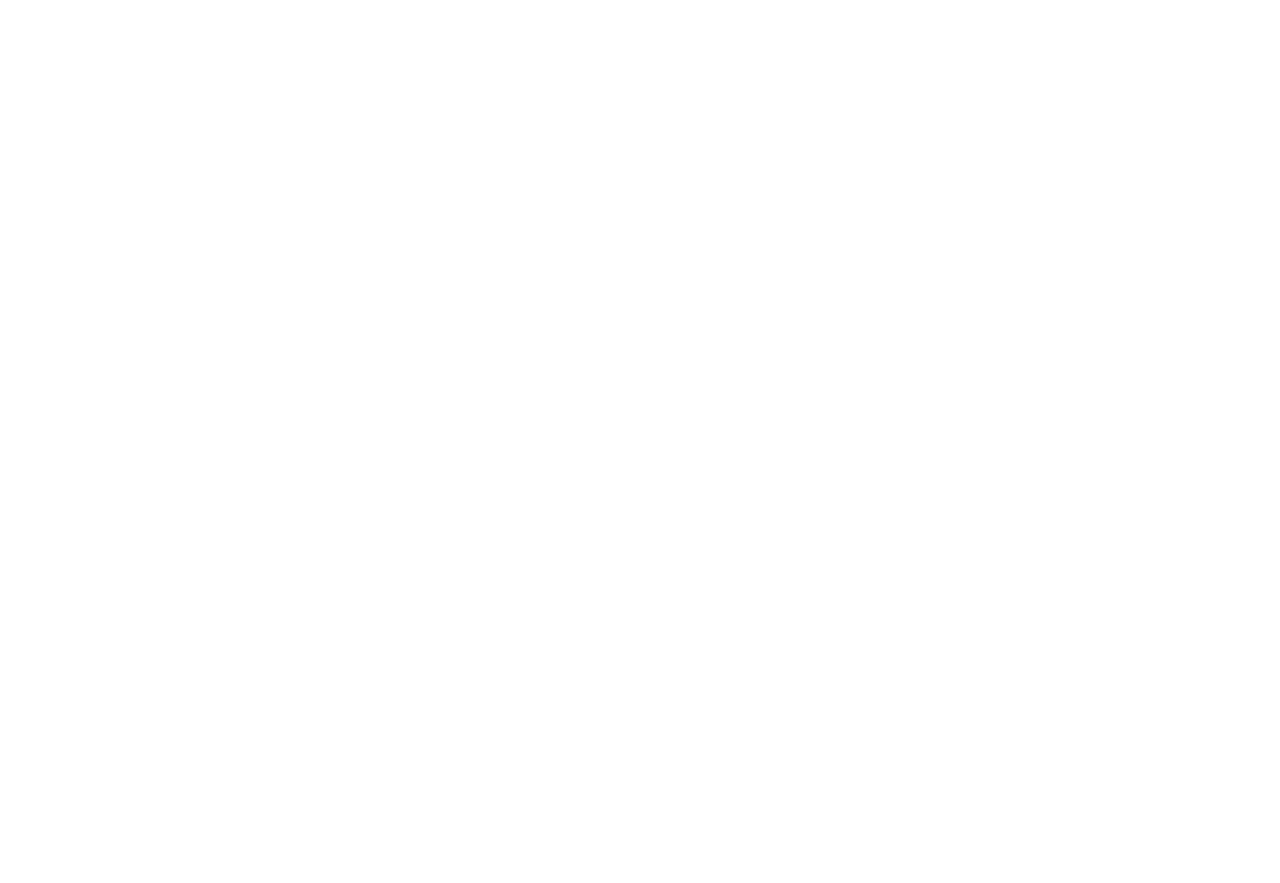
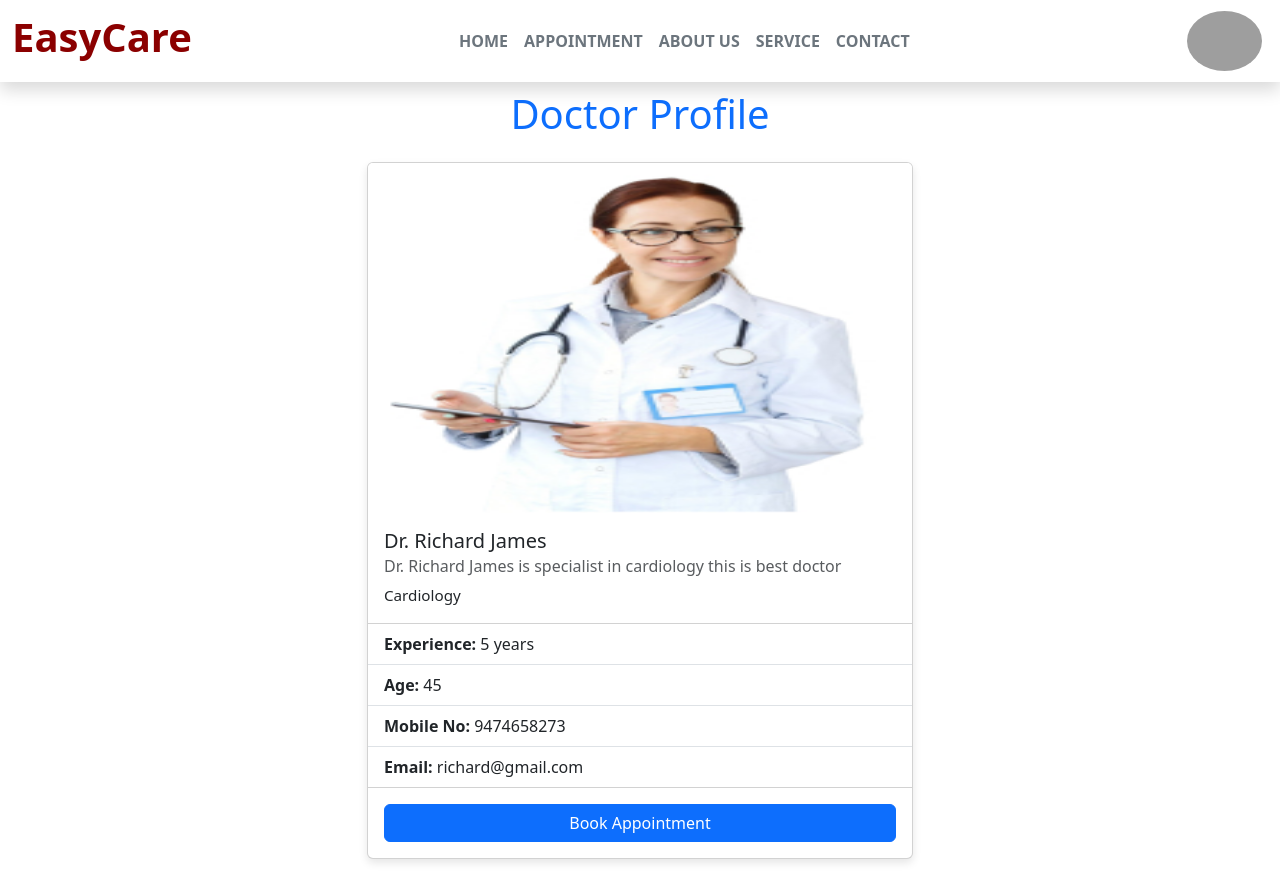
Before and after one commit to Tauqueer123manzar/Hospital_appointment_app, a React (Vite) app in the folder Frontend/Doctor-appointment/: page /doctor/1 in a window 1280 px wide. Before the commit this address had no page. Before the commit the page ends 800 px from the top, so only its background shows below. Built offline with nearby package versions, Linux system fonts and the light colour scheme; grey boxes are pictures that could not be loaded.

Commit message:
add doctorprofile

```diff
--- a/Frontend/Doctor-appointment/src/App.jsx
+++ b/Frontend/Doctor-appointment/src/App.jsx
@@ -11,6 +11,7 @@
 import MyProfile from './pages/MyProfile'
 import MyAppointment from '../src/pages/MyAppointments'
 import './App.css'
+import Doctorprofile from './components/Doctorprofile'
 function App() {
 
   return (
@@ -24,6 +25,7 @@
         <Route path='/contact' element={<Contactus/>}/>
         <Route path='/myprofile' element={<MyProfile/>}/>
         <Route path='/myappointment' element={<MyAppointment/>}/>
+        <Route path='/doctor/:id' element={<Doctorprofile/>}/>
         <Route path='/register' element={<Register/>}/>
         <Route path='/login' element={<Login/>}/>
       </Routes>
--- /dev/null
+++ b/Frontend/Doctor-appointment/src/components/Doctorprofile.jsx
@@ -0,0 +1,210 @@
+import React from 'react';
+import { useParams } from 'react-router-dom';
+import { Container, Row, Col, Button } from 'react-bootstrap';
+import Card from 'react-bootstrap/Card';
+import ListGroup from 'react-bootstrap/ListGroup';
+import doctor1 from '../assets/file (2) 1.jpg';
+import doctor2 from '../assets/file (2) 2.jpg';
+import doctor3 from '../assets/file (2) 3.png';
+import doctor4 from '../assets/file (3) 1.jpg';
+import doctor5 from '../assets/file (3) 3.png';
+import doctor6 from '../assets/file (4) 1.jpg';
+import doctor7 from '../assets/file (4) 2.jpg';
+import doctor8 from '../assets/file (4) 4.png';
+import doctor9 from '../assets/file (5) 1.jpg';
+import doctor10 from '../assets/file (5) 2.png';
+import doctor11 from '../assets/file (5) 3.png';
+import doctor12 from '../assets/file (5) 4.png';
+import appointment from '../pages/Appointment.jsx';
+import Topbar from './Topbar';
+const DoctorProfile = () => {
+    const { id } = useParams();
+    const doctorId = parseInt(id);
+    const Doctorsdata = [
+        {
+            id: 1,
+            image: doctor1,
+            title: "Available",
+            name: "Dr. Richard James",
+            description: "Cardiology",
+            specialization: "Dr. Richard James is specialist in cardiology this is best doctor",
+            experience: "5 years",
+            Age: "45",
+            mobileno: "9474658273",
+            email: "richard@gmail.com"
+        },
+        {
+            id: 2,
+            image: doctor2,
+            title: "Available",
+            name: "Dr. Richard James",
+            description: "ENT",
+            specialization: "Dr. Richard James is specialist in cardiology this is best doctor",
+            experience: "5 years",
+            Age: "45",
+            mobileno: "9474658273",
+            email: "richard@gmail.com"
+        },
+        {
+            id: 3,
+            image: doctor3,
+            title: "Available",
+            name: "Dr. Richard James",
+            description: "Neurology",
+            specialization: "Dr. Richard James is specialist in cardiology this is best doctor",
+            experience: "5 years",
+            Age: "45",
+            mobileno: "9474658273",
+            email: "richard@gmail.com"
+        },
+        {
+            id: 4,
+            image: doctor4,
+            title: "Available",
+            name: "Dr. Richard James",
+            description: "Orthopedics",
+            specialization: "Dr. Richard James is specialist in cardiology this is best doctor",
+            experience: "5 years",
+            Age: "45",
+            mobileno: "9474658273",
+            email: "richard@gmail.com"
+        },
+        {
+            id: 5,
+            image: doctor5,
+            title: "Available",
+            name: "Dr. Richard James",
+            description: "Therapy",
+            specialization: "Dr. Richard James is specialist in cardiology this is best doctor",
+            experience: "5 years",
+            Age: "45",
+            mobileno: "9474658273",
+            email: "richard@gmail.com"
+        },
+        {
+            id: 6,
+            image: doctor6,
+            title: "Available",
+            name: "Dr. Richard James",
+            description: "Dermatology",
+            specialization: "Dr. Richard James is specialist in cardiology this is best doctor",
+            experience: "5 years",
+            Age: "45",
+            mobileno: "9474658273",
+            email: "richard@gmail.com"
+        },
+        {
+            id: 7,
+            image: doctor7,
+            title: "Available",
+            name: "Dr. Richard James",
+            description: "Pediatrics",
+            specialization: "Dr. Richard James is specialist in cardiology this is best doctor",
+            experience: "5 years",
+            Age: "45",
+            mobileno: "9474658273",
+            email: "richard@gmail.com"
+        },
+        {
+            id: 8,
+            image: doctor8,
+            title: "Available",
+            name: "Dr. Richard James",
+            description: "General physician",
+            specialization: "Dr. Richard James is specialist in cardiology this is best doctor",
+            experience: "5 years",
+            Age: "45",
+            mobileno: "9474658273",
+            email: "richard@gmail.com"
+        },
+        {
+            id: 9,
+            image: doctor9,
+            title: "Available",
+            name: "Dr. Richard James",
+            description: "Oncology",
+            specialization: "Dr. Richard James is specialist in cardiology this is best doctor",
+            experience: "5 years",
+            Age: "45",
+            mobileno: "9474658273",
+            email: "richard@gmail.com"
+        },
+        {
+            id: 10,
+            image: doctor10,
+            title: "Available",
+            name: "Dr. Richard James",
+            description: "ENT",
+            specialization: "Dr. Richard James is specialist in cardiology this is best doctor",
+            experience: "5 years",
+            Age: "45",
+            mobileno: "9474658273",
+            email: "richard@gmail.com"
+        },
+        {
+            id: 11,
+            image: doctor11,
+            title: "Available",
+            name: "Dr. Richard James",
+            description: "Neurology",
+            specialization: "Dr. Richard James is specialist in cardiology this is best doctor",
+            experience: "5 years",
+            Age: "45",
+            mobileno: "9474658273",
+            email: "richard@gmail.com"
+        },
+        {
+            id: 12,
+            image: doctor12,
+            title: "Available",
+            name: "Dr. Richard James",
+            description: "Therapy",
+            specialization: "Dr. Richard James is specialist in cardiology this is best doctor",
+            experience: "5 years",
+            Age: "45",
+            mobileno: "9474658273",
+            email: "richard@gmail.com"
+        },
+    ];
+    // Fetch the doctor information based on the id or use dummy data
+    const doctor = Doctorsdata.find((doc) => doc.id === doctorId) || Doctorsdata[0];
+    // You can fetch the data from API or context state depending on your data flow
+
+    return (
+        <>
+            <Topbar />
+            <div className='doctorpage' style={{backgroundImage:"lightblue"}}>
+            <Container className="mt-2">
+                <h1 className="text-center text-primary mb-4">Doctor Profile</h1>
+                <Row className="justify-content-center">
+                    <Col md={6}>
+                        <Card className='mb-4'>
+                            <Card.Img variant="top" src={doctor.image} alt={doctor.name} height={350}/>
+                            <Card.Body>
+                                <Card.Title>{doctor.name}</Card.Title>
+                                <Card.Subtitle className="mb-2 text-muted">
+                                    {doctor.specialization}
+                                </Card.Subtitle>
+                                <Card.Text>{doctor.description}</Card.Text>
+                            </Card.Body>
+                            <ListGroup className="list-group-flush">
+                                <ListGroup.Item><strong>Experience:</strong> {doctor.experience}</ListGroup.Item>
+                                <ListGroup.Item><strong>Age:</strong> {doctor.Age}</ListGroup.Item>
+                                <ListGroup.Item><strong>Mobile No:</strong> {doctor.mobileno}</ListGroup.Item>
+                                <ListGroup.Item><strong>Email:</strong> {doctor.email}</ListGroup.Item>
+                            </ListGroup>
+                            <Card.Body>
+                                <Button href="/appointment" variant="primary" className='d-flex justify-content-center align-items-center'>
+                                    Book Appointment
+                                </Button>
+                            </Card.Body>
+                        </Card>
+                    </Col>
+                </Row>
+            </Container>
+            </div>
+        </>
+    );
+};
+
+export default DoctorProfile;
--- a/Frontend/Doctor-appointment/src/components/Doctors.jsx
+++ b/Frontend/Doctor-appointment/src/components/Doctors.jsx
@@ -14,6 +14,7 @@
 import doctor12 from '../assets/file (5) 4.png';
 import { FaCircle } from "react-icons/fa6";
 import {useNavigate} from 'react-router-dom'
+import doctorprofile from '../components/Doctorprofile'
 import '../App.css';
 
 const Doctors = () => {
@@ -105,6 +106,10 @@
     },
   ];
 
+  // function to handle navigation to doctor's profile.
+ const handleDoctorclick=(id)=>{
+  navigate(`/doctor/${id}`);
+ }
   return (
     <Container fluid>
       <h1 className="text-center mt-4" style={{ fontFamily: "initial", fontWeight: "bold", color: "darkcyan" }}>
@@ -117,7 +122,7 @@
         {
           Doctorsdata.map((doctor) => (
             <Col xs={12} sm={6} md={4} lg={2} className="p-3" key={doctor.id}>
-              <Card className="doctorcard">
+              <Card className="doctorcard" onClick={()=> handleDoctorclick(doctor.id)} style={{cursor:"pointer"}}>
                 <div className="image-wrapper">
                   <Card.Img variant="top" src={doctor.image} className="doctorimage" />
                 </div>
```
